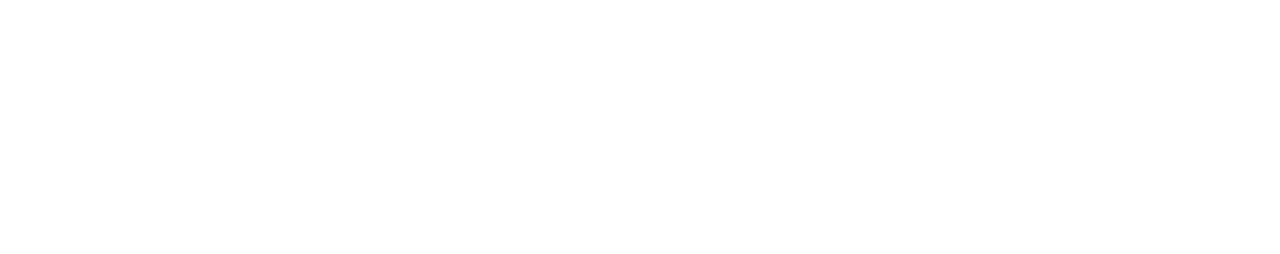
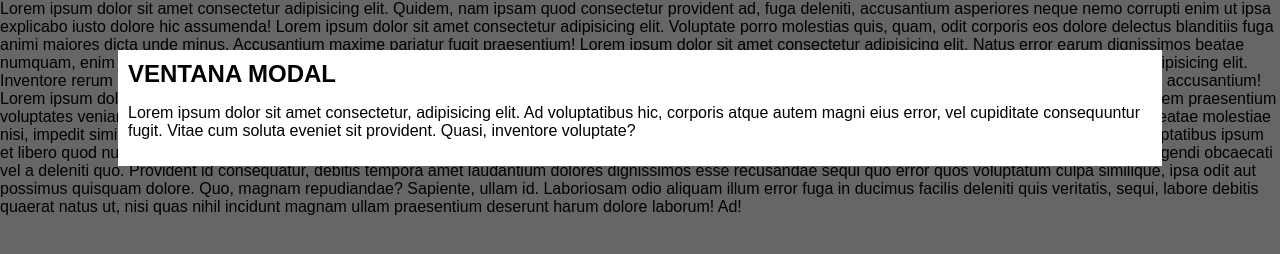
Before and after one commit to Canuto26/Ventana-modal, a plain HTML site: page index.html in a window 1280 px wide. Drawn offline with Linux system fonts and the light colour scheme.

Commit message:
agregando ventana modal

```diff
--- a/index.html
+++ b/index.html
@@ -7,6 +7,20 @@
     <title>Ventanas modales</title>
 </head>
 <body>
-    <div></div>
+    <div class="modal">
+        <div class="modal__content">
+            <h2 class="modal__title">VENTANA MODAL</h2>
+        <p class="modal__text">Lorem ipsum dolor sit amet consectetur, adipisicing elit. Ad voluptatibus hic, corporis atque autem magni eius error, vel cupiditate consequuntur fugit. Vitae cum soluta eveniet sit provident. Quasi, inventore voluptate?</p>
+        </div>
+    </div>
+    Lorem ipsum dolor sit amet consectetur adipisicing elit. Quidem, nam ipsam quod consectetur provident ad, fuga deleniti, accusantium asperiores neque nemo corrupti enim ut ipsa explicabo iusto dolore hic assumenda!
+    Lorem ipsum dolor sit amet consectetur adipisicing elit. Voluptate porro molestias quis, quam, odit corporis eos dolore delectus blanditiis fuga animi maiores dicta unde minus. Accusantium maxime pariatur fugit praesentium!
+    Lorem ipsum dolor sit amet consectetur adipisicing elit. Natus error earum dignissimos beatae numquam, enim quae obcaecati suscipit aut fugit dolore eveniet in voluptatibus velit eum mollitia iste provident commodi.
+    Lorem ipsum dolor sit amet consectetur adipisicing elit. Inventore rerum itaque iste voluptatem quibusdam error quis dolores? Eos, magni cupiditate. Eaque in adipisci consectetur, fugiat itaque mollitia? Veniam, architecto accusantium!
+    Lorem ipsum dolor, sit amet consectetur adipisicing elit. Ducimus voluptatibus eveniet tempora, optio eligendi maxime placeat accusantium asperiores quae voluptatem praesentium voluptates veniam eius. Unde laudantium doloribus voluptatibus sunt! Quidem!
+    Ut soluta blanditiis repudiandae repellendus sequi voluptates magni cumque totam beatae molestiae nisi, impedit similique ab numquam esse, veritatis ad? Quia quasi dolorum iusto animi, obcaecati tempora minima eos laboriosam.
+    Voluptates voluptatum nemo voluptatibus ipsum et libero quod numquam. Laudantium iste architecto delectus, animi soluta aspernatur quos. Voluptatibus, voluptate quod similique exercitationem aliquam libero, eligendi obcaecati vel a deleniti quo.
+    Provident id consequatur, debitis tempora amet laudantium dolores dignissimos esse recusandae sequi quo error quos voluptatum culpa similique, ipsa odit aut possimus quisquam dolore. Quo, magnam repudiandae? Sapiente, ullam id.
+    Laboriosam odio aliquam illum error fuga in ducimus facilis deleniti quis veritatis, sequi, labore debitis quaerat natus ut, nisi quas nihil incidunt magnam ullam praesentium deserunt harum dolore laborum! Ad!
 </body>
 </html>
--- a/styles.css
+++ b/styles.css
@@ -0,0 +1,23 @@
+body{
+    margin: 0;
+    font-family: sans-serif;
+}
+
+.modal{
+    position: absolute;
+    background-color: #0009;
+    width: 100vw;
+    height: 100vh;
+}
+
+.modal__content{
+    background-color: #fff;
+    padding: 10px;
+    width: 80%;
+    margin: auto ;
+    margin-top: 50px;
+}
+
+.modal__title{
+    margin:0;
+}
```
